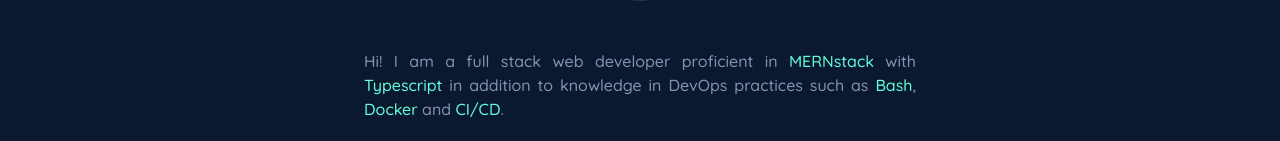
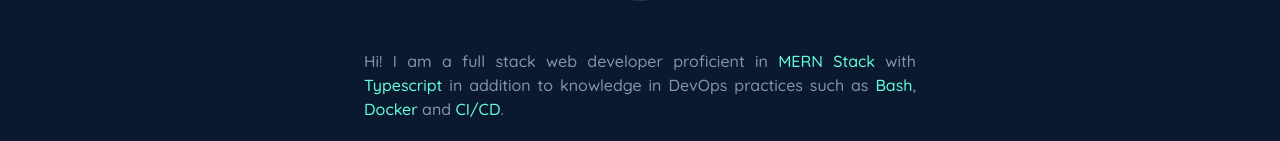
Before and after one commit to hao-phan-ocl/hp-portfolio, a React (Create React App) app: page / in a window 1280 px wide. Shown: the part 581-722 px from the top of the page. Built offline with nearby package versions, Linux system fonts and the light colour scheme.

Commit message:
update intro

```diff
--- a/src/components/Intro.tsx
+++ b/src/components/Intro.tsx
@@ -38,7 +38,7 @@ export default function Intro() {
           <Typography paragraph={true} sx={{ textAlign: 'justify' }}>
             {'Hi! I am a full stack web developer proficient in '}
             <Typography component="span" color="secondary">
-              {'MERNstack '}
+              {'MERN Stack '}
             </Typography>
             <Typography component="span">{'with '}</Typography>
             <Typography component="span" color="secondary">
```
